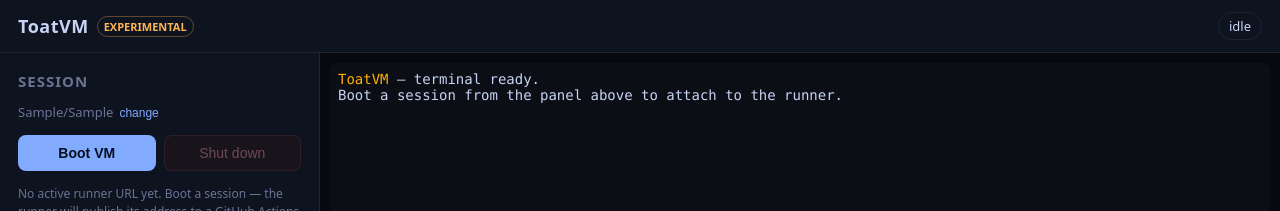
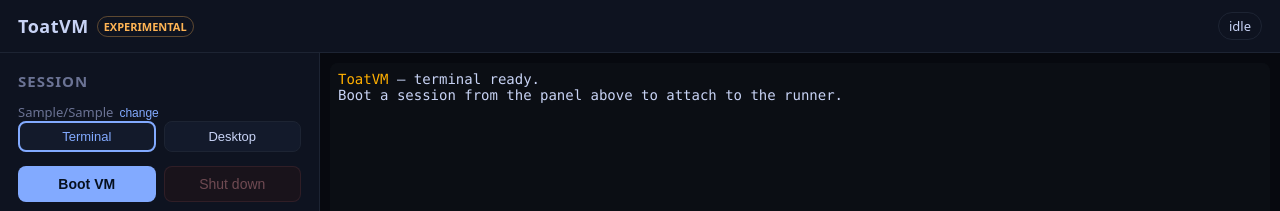
Before and after one commit to Seigh-sword/ToatVM, a React (Vite) app: page / in a window 1280 px wide. Both pictures are taken after typing "Sample", "Sample", "Sample123" into the empty fields and a click on the button "Save & connect". Shown: the top 211 px of the page. Built offline with nearby package versions, Linux system fonts and the light colour scheme; no server answers.

Commit message:
feat: add Desktop mode (XFCE + TigerVNC + noVNC) with Terminal/Desktop toggle

```diff
--- a/src/App.tsx
+++ b/src/App.tsx
@@ -12,13 +12,14 @@
 } from "./api";
 import { Terminal } from "./components/Terminal";
 
-const WORKFLOW_FILE = "vm.yml";
+type Mode = "terminal" | "desktop";
 const POLL_MS = 5000;
 
 type Status = "idle" | "booting" | "running" | "error" | "config";
 
 export default function App() {
   const [auth, setAuth] = useState<GitHubAuth | null>(() => loadAuth());
+  const [mode, setMode] = useState<Mode>("terminal");
   const [status, setStatus] = useState<Status>("config");
   const [vmUrl, setVmUrl] = useState<string | null>(null);
   const [runs, setRuns] = useState<WorkflowRun[]>([]);
@@ -26,10 +27,12 @@
   const [message, setMessage] = useState<string | null>(null);
   const pollRef = useRef<number | null>(null);
 
+  const workflowFile = mode === "desktop" ? "vm-desktop.yml" : "vm.yml";
+
   const refresh = useCallback(
     async (a: GitHubAuth) => {
       try {
-        const recentRuns = await listRuns(a, WORKFLOW_FILE).catch(
+        const recentRuns = await listRuns(a, workflowFile).catch(
           () => [] as WorkflowRun[],
         );
         // Prefer the optional VM_URL variable; otherwise read the URL the
@@ -52,7 +55,7 @@
         setStatus("error");
       }
     },
-    [],
+    [workflowFile],
   );
 
   useEffect(() => {
@@ -87,7 +90,7 @@
     setError(null);
     setMessage("Dispatching ToatVM session...");
     try {
-      await dispatchWorkflow(auth, WORKFLOW_FILE, { lifetime: "60" });
+      await dispatchWorkflow(auth, workflowFile, { lifetime: "60" });
       setMessage("Session dispatched. The runner is booting (this takes ~1 min).");
       await refresh(auth);
     } catch (err) {
@@ -150,6 +153,21 @@
                 </button>
               </div>
 
+              <div className="mode-toggle">
+                <button
+                  className={mode === "terminal" ? "btn small active" : "btn small"}
+                  onClick={() => setMode("terminal")}
+                >
+                  Terminal
+                </button>
+                <button
+                  className={mode === "desktop" ? "btn small active" : "btn small"}
+                  onClick={() => setMode("desktop")}
+                >
+                  Desktop
+                </button>
+              </div>
+
               <div className="controls">
                 <button
                   className="btn primary"
@@ -169,7 +187,9 @@
 
               {vmUrl ? (
                 <div className="url-box">
-                  <span className="label">Runner terminal</span>
+                  <span className="label">
+                    Runner {mode === "desktop" ? "desktop" : "terminal"}
+                  </span>
                   <a href={vmUrl} target="_blank" rel="noreferrer">
                     {vmUrl}
                   </a>
@@ -208,7 +228,15 @@
         </section>
 
         <section className="terminal-wrap">
-          <Terminal url={vmUrl} connected={connected} />
+          {mode === "desktop" && connected && vmUrl ? (
+            <iframe
+              className="desktop"
+              title="ToatVM Desktop"
+              src={`${vmUrl}/vnc.html?path=websockify&resize=scale&autoconnect=true`}
+            />
+          ) : (
+            <Terminal url={vmUrl} connected={connected} />
+          )}
         </section>
       </main>
     </div>
@@ -224,7 +252,7 @@
     <form className="config" onSubmit={onSave}>
       <label>
         GitHub owner
-        <input name="owner" placeholder="Seigh-sword" required />
+        <input name="owner" placeholder="" required />
       </label>
       <label>
         Repository
--- a/src/styles.css
+++ b/src/styles.css
@@ -247,6 +247,32 @@
   padding: 8px;
 }
 
+.mode-toggle {
+  display: flex;
+  gap: 8px;
+  margin-bottom: 14px;
+}
+
+.btn.small {
+  flex: 1;
+  padding: 7px 10px;
+  font-size: 13px;
+}
+
+.btn.active {
+  outline: 2px solid var(--accent);
+  outline-offset: -2px;
+  color: var(--accent);
+}
+
+.desktop {
+  width: 100%;
+  height: 100%;
+  border: 0;
+  background: #000;
+  border-radius: 8px;
+}
+
 @media (max-width: 800px) {
   .layout {
     grid-template-columns: 1fr;
```
Also changed, not shown: 2 other files (tests, documents, lock files or other folders).
